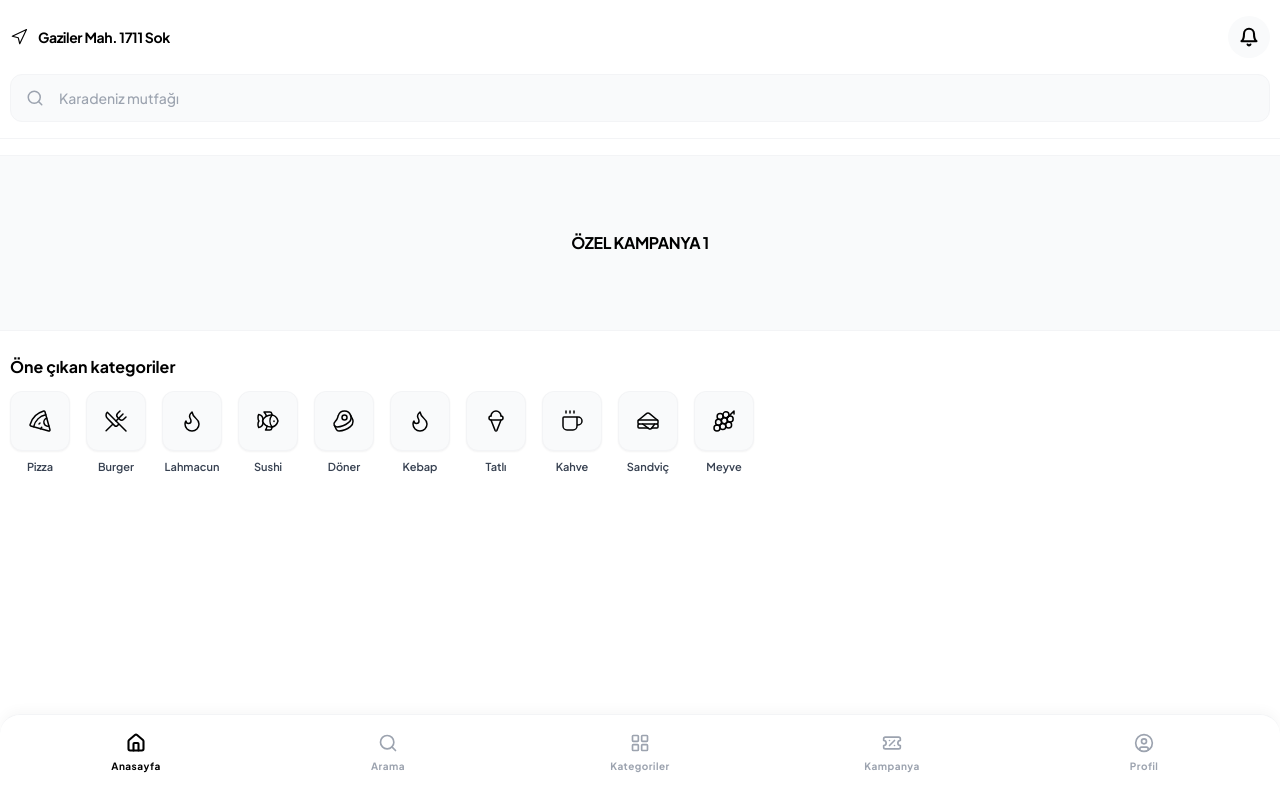
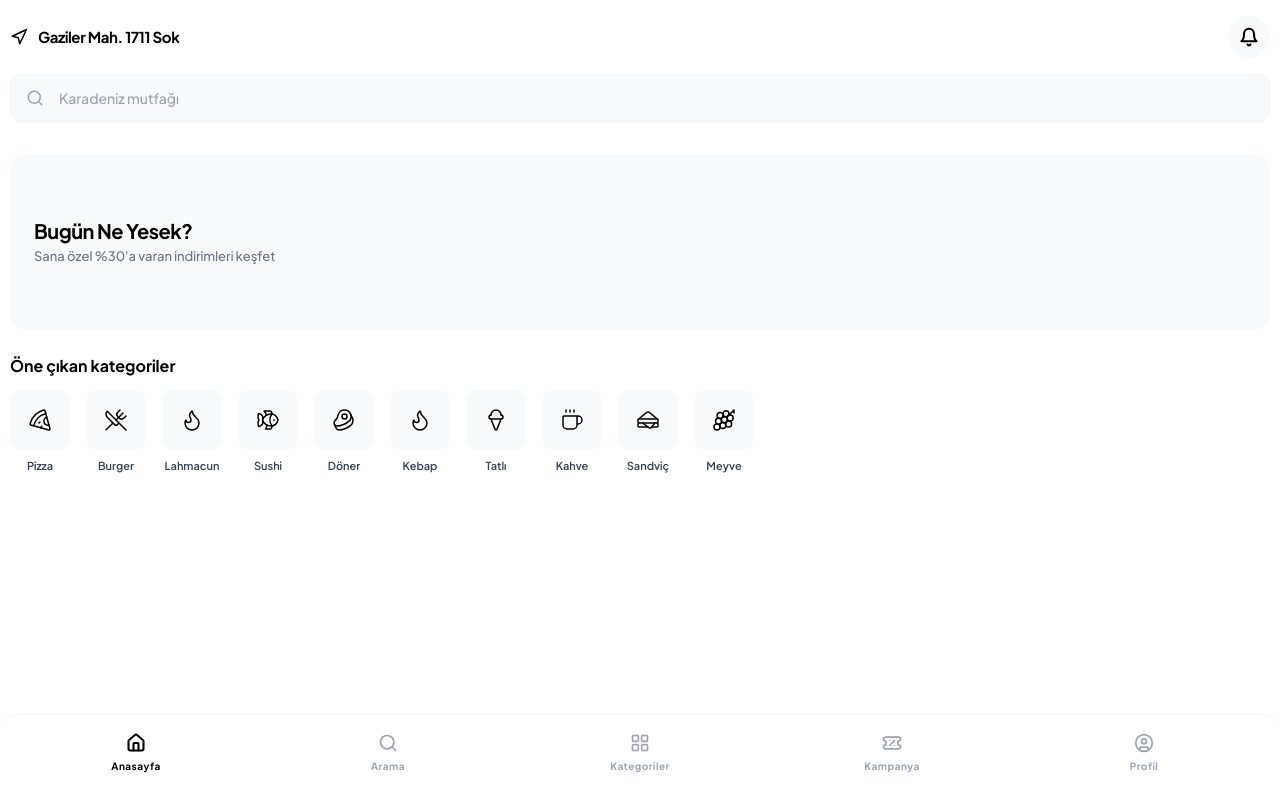
Before and after one commit to mikailsaban06/gebzem1, a React (Vite) app: page / in a window 1280 px wide. Built offline with nearby package versions, Linux system fonts and the light colour scheme.

Commit message:
feat: Enhance header and campaign display
Refactor Header component to improve search input styling and address minor UI adjustments. Update campaigns data structure to include titles and subtitles for richer display. Add state management for active tab in App component.

```diff
--- a/App.tsx
+++ b/App.tsx
@@ -1,5 +1,5 @@
 
-import React from 'react';
+import React, { useState } from 'react';
 import Header from './components/Header';
 import Layout from './components/Layout';
 import {
@@ -20,6 +20,8 @@ import {
 } from 'lucide-react';
 
 const App: React.FC = () => {
+  const [activeTab, setActiveTab] = useState<'home' | 'search' | 'categories' | 'offers' | 'profile'>('home');
+
   const featuredCategories = [
     { name: 'Pizza', icon: <Pizza size={24} strokeWidth={1.5} /> },
     { name: 'Burger', icon: <UtensilsCrossed size={24} strokeWidth={1.5} /> },
@@ -34,12 +36,12 @@ const App: React.FC = () => {
   ];
 
   const campaigns = [
-    "Özel Kampanya 1",
-    "Özel Kampanya 2",
-    "Özel Kampanya 3",
-    "Özel Kampanya 4",
-    "Özel Kampanya 5",
-    "Özel Kampanya 6"
+    { title: "Bugün Ne Yesek?", subtitle: "Sana özel %30'a varan indirimleri keşfet" },
+    { title: "Sıcak Pizza Keyfi", subtitle: "2. orta boy pizza şimdi sadece 99 TL" },
+    { title: "Burger Menü Günleri", subtitle: "Seçili menülerde bedava içecek fırsatı" },
+    { title: "Sağlıklı Seçenekler", subtitle: "Taze salata ve bowl çeşitlerinde kampanya" },
+    { title: "Gece Acıkanlara", subtitle: "Saat 22:00'den sonra bedava teslimat" },
+    { title: "Tatlı Bir Son", subtitle: "Yemek yanına tüm tatlılar %50 indirimli" }
   ];
 
   return (
@@ -48,19 +50,24 @@ const App: React.FC = () => {
 
       <Layout>
         <div className="flex flex-col gap-6 py-4">
-          {/* Slider Bölümü - Container İçine Hapsedildi */}
-          <div className="w-full overflow-hidden">
+          {/* Slider Bölümü */}
+          <div className="px-[10px]">
+            <div className="w-full overflow-hidden rounded-2xl bg-gray-50">
               <div className="w-full overflow-x-auto no-scrollbar flex snap-x snap-mandatory touch-pan-x">
                 {campaigns.map((camp, idx) => (
                   <div
                     key={idx}
-                  className="w-full flex-shrink-0 h-44 bg-gray-50 border-y border-gray-100 snap-center flex items-center justify-center p-6 text-center"
+                    className="w-full flex-shrink-0 h-44 snap-center flex flex-col items-start justify-center p-6 text-left"
                   >
-                  <span className="text-[16px] font-bold text-black uppercase tracking-tight">
-                    {camp}
-                  </span>
+                    <h3 className="text-[20px] font-bold text-black tracking-tight leading-tight mb-1">
+                      {camp.title}
+                    </h3>
+                    <p className="text-[13px] font-medium text-gray-500">
+                      {camp.subtitle}
+                    </p>
                   </div>
                 ))}
+              </div>
             </div>
           </div>
 
@@ -70,7 +77,7 @@ const App: React.FC = () => {
             <div className="w-full overflow-x-auto no-scrollbar flex gap-4 pb-2 px-[10px]">
               {featuredCategories.map((cat, idx) => (
                 <div key={idx} className="flex flex-col items-center gap-2 min-w-[60px]">
-                  <div className="w-[60px] h-[60px] bg-gray-50 border border-gray-100 rounded-xl shadow-sm flex items-center justify-center text-black">
+                  <div className="w-[60px] h-[60px] bg-gray-50 rounded-xl flex items-center justify-center text-black">
                     {cat.icon}
                   </div>
                   <span className="text-[11px] font-semibold text-gray-700">{cat.name}</span>
@@ -82,42 +89,57 @@ const App: React.FC = () => {
       </Layout>
 
       {/* Alt Menü */}
-      <footer className="w-full border-t border-gray-100 bg-white fixed bottom-0 left-0 pt-4 pb-[26px] shadow-[0_-4px_12px_rgba(0,0,0,0.03)] z-50 rounded-t-[20px]">
+      <footer className="w-full border-t border-gray-100 bg-white fixed bottom-0 left-0 pt-4 pb-[26px] z-50 rounded-t-[20px]">
         <div className="px-[10px] flex justify-between items-center">
-          <div className="flex flex-col items-center gap-1 flex-1">
+          <button
+            onClick={() => setActiveTab('home')}
+            className={`flex flex-col items-center gap-1 flex-1 transition-colors ${activeTab === 'home' ? 'text-black' : 'text-gray-400'}`}
+          >
             <div className="w-6 h-6 flex items-center justify-center">
-               <House size={20} strokeWidth={2.5} className="text-black" />
+               <House size={20} strokeWidth={activeTab === 'home' ? 2.5 : 2} />
             </div>
-            <span className="text-[10px] font-bold text-black tracking-wider">Anasayfa</span>
-          </div>
+            <span className="text-[10px] font-bold tracking-wider">Anasayfa</span>
+          </button>
 
-          <div className="flex flex-col items-center gap-1 flex-1 text-gray-400">
+          <button
+            onClick={() => setActiveTab('search')}
+            className={`flex flex-col items-center gap-1 flex-1 transition-colors ${activeTab === 'search' ? 'text-black' : 'text-gray-400'}`}
+          >
             <div className="w-6 h-6 flex items-center justify-center">
-               <Search size={20} strokeWidth={2} />
+               <Search size={20} strokeWidth={activeTab === 'search' ? 2.5 : 2} />
             </div>
             <span className="text-[10px] font-bold tracking-wider">Arama</span>
-          </div>
+          </button>
 
-          <div className="flex flex-col items-center gap-1 flex-1 text-gray-400">
+          <button
+            onClick={() => setActiveTab('categories')}
+            className={`flex flex-col items-center gap-1 flex-1 transition-colors ${activeTab === 'categories' ? 'text-black' : 'text-gray-400'}`}
+          >
             <div className="w-6 h-6 flex items-center justify-center">
-               <LayoutGrid size={20} strokeWidth={2} />
+               <LayoutGrid size={20} strokeWidth={activeTab === 'categories' ? 2.5 : 2} />
             </div>
             <span className="text-[10px] font-bold tracking-wider">Kategoriler</span>
-          </div>
+          </button>
 
-          <div className="flex flex-col items-center gap-1 flex-1 text-gray-400">
+          <button
+            onClick={() => setActiveTab('offers')}
+            className={`flex flex-col items-center gap-1 flex-1 transition-colors ${activeTab === 'offers' ? 'text-black' : 'text-gray-400'}`}
+          >
             <div className="w-6 h-6 flex items-center justify-center">
-               <TicketPercent size={20} strokeWidth={2} />
+               <TicketPercent size={20} strokeWidth={activeTab === 'offers' ? 2.5 : 2} />
             </div>
             <span className="text-[10px] font-bold tracking-wider">Kampanya</span>
-          </div>
+          </button>
 
-          <div className="flex flex-col items-center gap-1 flex-1 text-gray-400">
+          <button
+            onClick={() => setActiveTab('profile')}
+            className={`flex flex-col items-center gap-1 flex-1 transition-colors ${activeTab === 'profile' ? 'text-black' : 'text-gray-400'}`}
+          >
             <div className="w-6 h-6 flex items-center justify-center">
-               <CircleUser size={20} strokeWidth={2} />
+               <CircleUser size={20} strokeWidth={activeTab === 'profile' ? 2.5 : 2} />
             </div>
             <span className="text-[10px] font-bold tracking-wider">Profil</span>
-          </div>
+          </button>
         </div>
       </footer>
     </div>
--- a/components/Header.tsx
+++ b/components/Header.tsx
@@ -25,10 +25,10 @@ const Header: React.FC = () => {
         <div className="px-[10px] py-4 flex items-center justify-between">
           <div className="flex items-center gap-2.5">
             <button className="flex items-center justify-center text-black" aria-label="Navigation">
-              <Navigation size={18} strokeWidth={1.5} />
+              <Navigation size={18} strokeWidth={2.0} />
             </button>
             <div className="flex items-center">
-              <span className="text-[14px] font-bold tracking-tight text-black truncate">
+              <span className="text-[15px] font-bold tracking-tight text-black truncate">
                 Gaziler Mah. 1711 Sok
               </span>
             </div>
@@ -53,7 +53,6 @@ const Header: React.FC = () => {
           />
         </div>
       </div>
-      <div className="w-full border-b border-gray-100"></div>
     </header>
   );
 };
```
Lines whose indentation alone changed are shown as unchanged.
